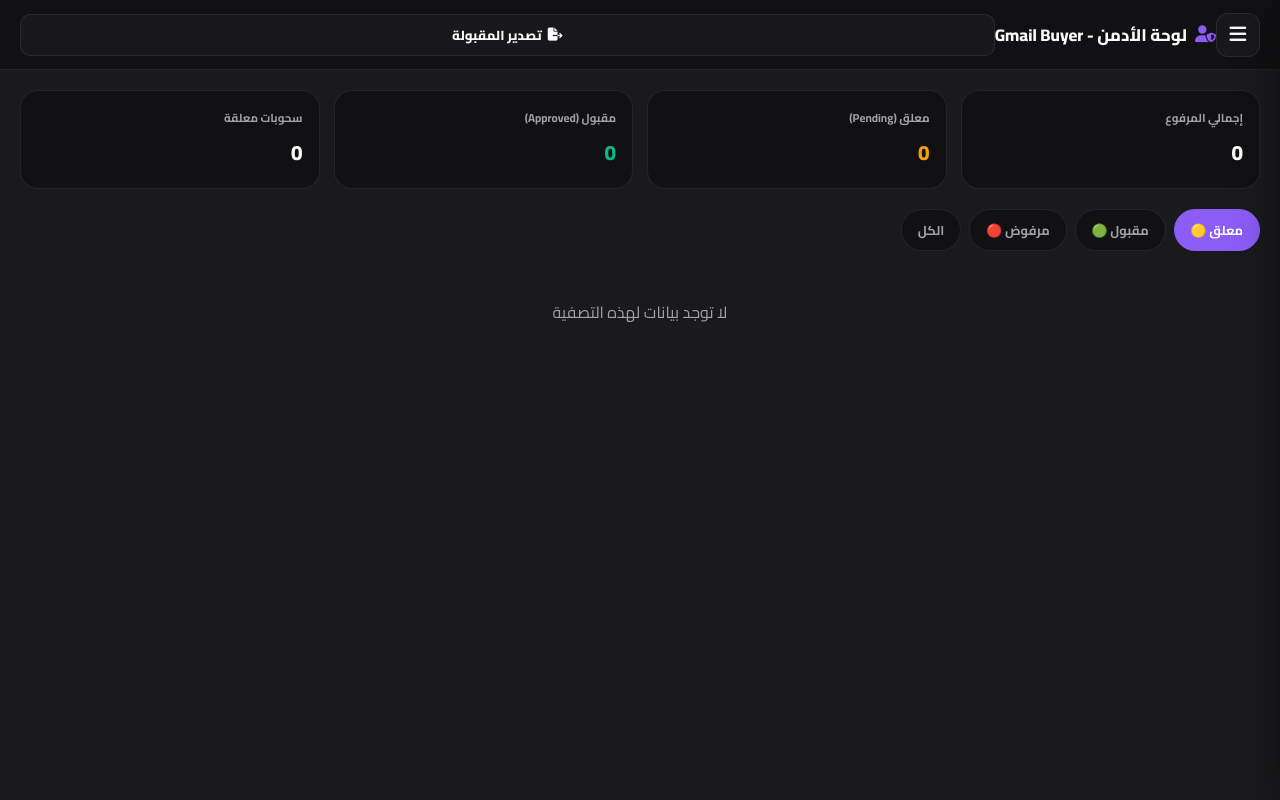
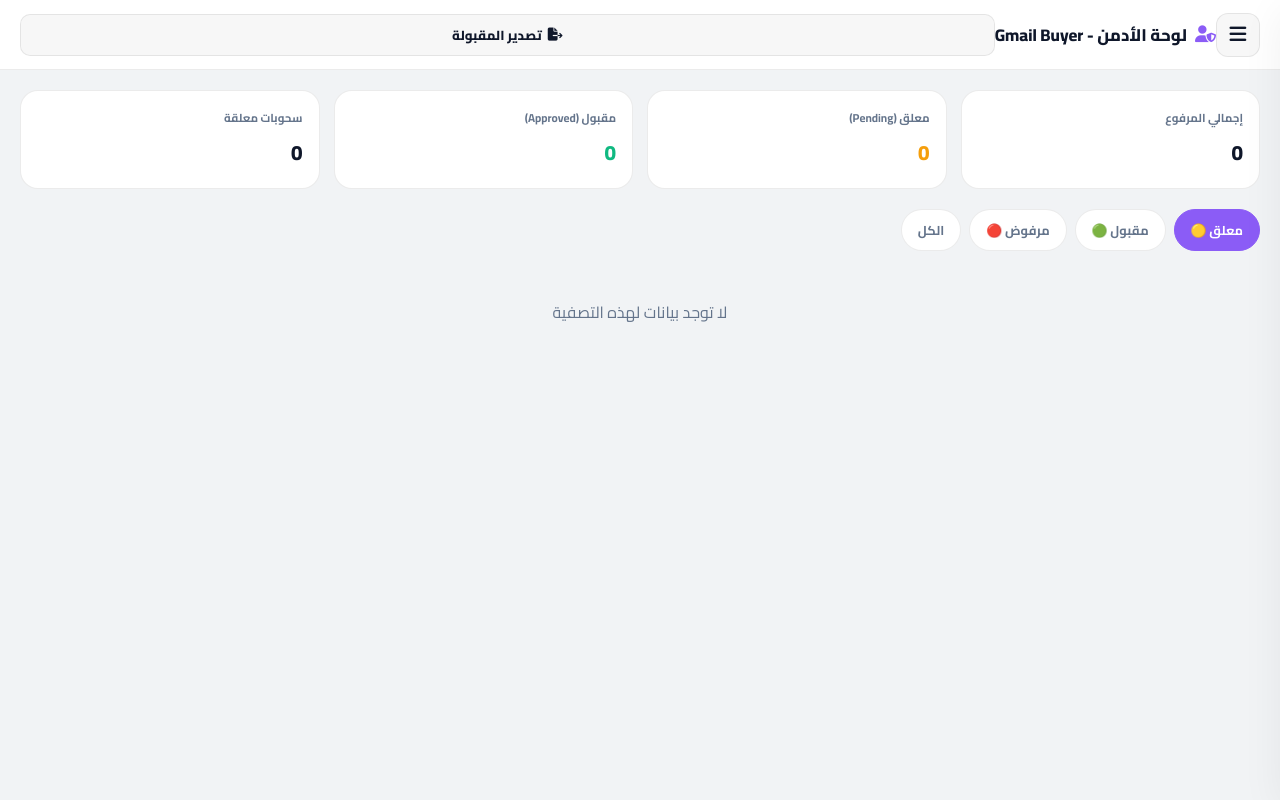
Before and after one commit to ahmedozil190/New-Gmail-Bot, a FastAPI app: page /admin_store in a window 1280 px wide. Run offline with FastAPI, Linux system fonts and the light colour scheme; data comes from the database, SQL or seed files in the repository; data that the repository does not hold is empty; parts of the project's set-up code (start-up, migrations or seed data) failed here and were passed over; some libraries are stand-ins or nearby versions.

Commit message:
Restore light theme and purple scrollbar with border styling

```diff
--- a/templates/admin_store.html
+++ b/templates/admin_store.html
@@ -40,7 +40,12 @@
 
         ::-webkit-scrollbar { width: 7px; height: 7px; }
         ::-webkit-scrollbar-track { background: transparent; }
-        ::-webkit-scrollbar-thumb { background: var(--accent); border-radius: 10px; }
+        ::-webkit-scrollbar-thumb {
+            background: var(--accent);
+            border-radius: 10px;
+            border: 2px solid transparent;
+            background-clip: padding-box;
+        }
 
         * { margin: 0; padding: 0; box-sizing: border-box; font-family: 'Cairo', sans-serif; }
 
@@ -154,6 +159,17 @@
         }
         .toast.show { transform: translateX(0); }
 
+        .light-mode {
+            --bg: #f1f3f5;
+            --bg-elevated: #ffffff;
+            --card-glass: rgba(0, 0, 0, 0.03);
+            --border: rgba(0, 0, 0, 0.08);
+            --text-p: #0f172a;
+            --text-s: #64748b;
+            --input-bg: #f1f2f6;
+            --shadow: 0 10px 40px rgba(0, 0, 0, 0.06);
+        }
+
         #loader { position: fixed; inset: 0; background: var(--bg); display: flex; justify-content: center; align-items: center; z-index: 9999; }
         #loader.hide { opacity: 0; pointer-events: none; }
         .spinner { width: 40px; height: 40px; border: 3px solid var(--border); border-top: 3px solid var(--accent); border-radius: 50%; animation: spin 0.8s linear infinite; }
@@ -161,7 +177,7 @@
     </style>
 </head>
 
-<body class="dark-mode">
+<body class="light-mode">
 
     <div id="loader"><div class="spinner"></div></div>
     <div class="toast-container" id="toastContainer"></div>
@@ -299,6 +315,9 @@
         let activeAdminFilter = 'PENDING';
 
         async function initAdmin() {
+            // Apply Telegram color scheme
+            const scheme = tg.colorScheme || 'light';
+            document.body.className = scheme === 'dark' ? 'dark-mode' : 'light-mode';
             document.getElementById('loader').classList.add('hide');
             loadAdminData();
         }
```
Also changed, not shown: templates/store.html (+10 -2 lines).
